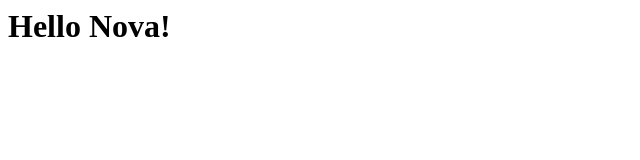
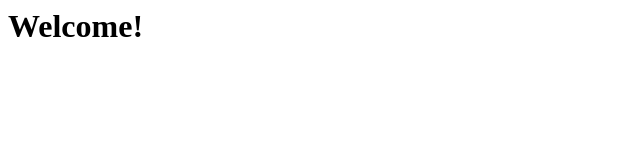
Before and after one commit to matsuurakenji/git-practice, a website: page app/public/index.html in a window 1280 px wide. Shown: the whole page, without its empty margins (0-640 px from the left). Drawn offline with Linux system fonts and the light colour scheme.

Commit message:
タイトル変更

```diff
--- a/app/public/index.html
+++ b/app/public/index.html
@@ -1 +1 @@
-<h1>Hello Nova!</h1>
+<h1>Welcome!</h1>
```
